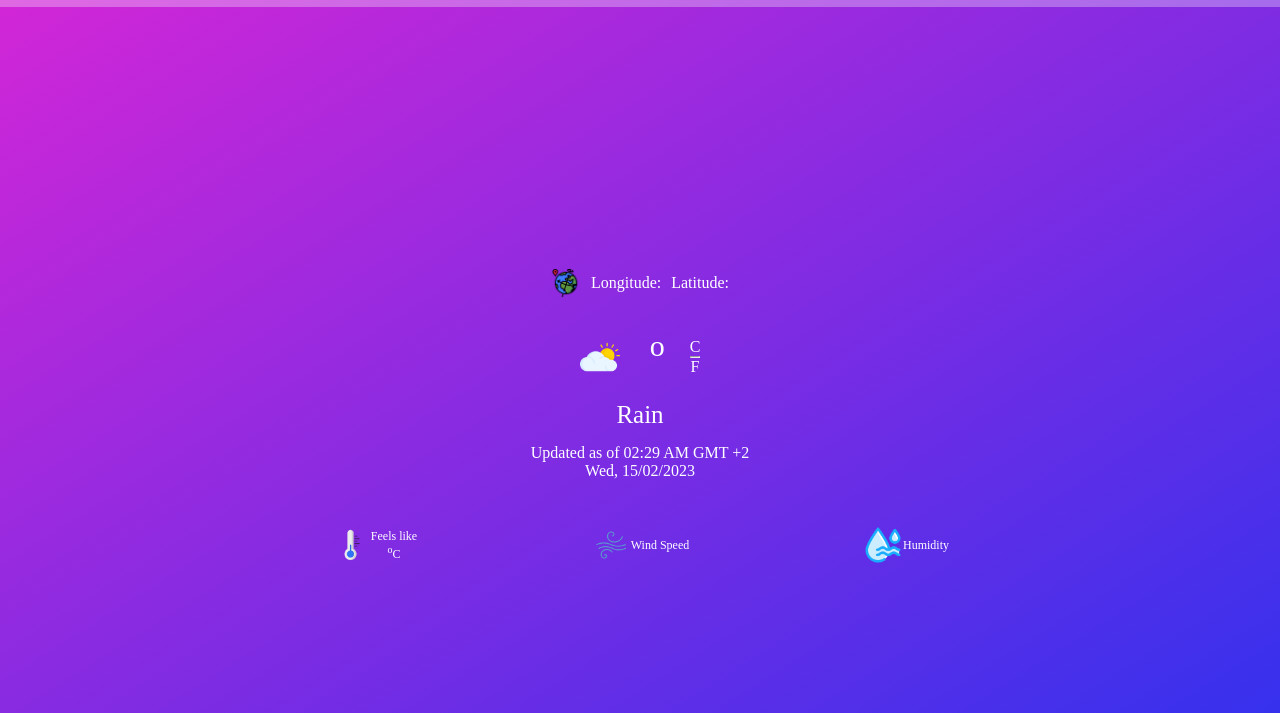
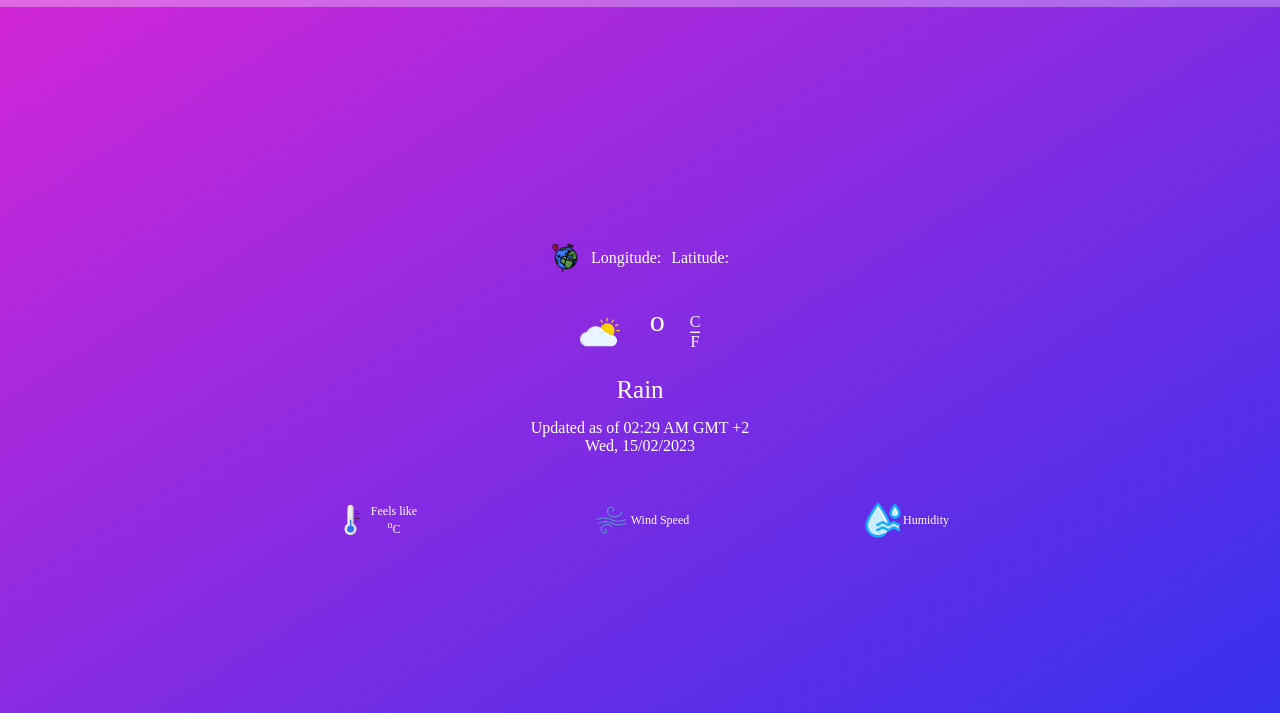
Before and after one commit to Bongani001/weather-app, a plain HTML site: page index.html in a window 1280 px wide. Shown: the part 40-753 px from the top of the page. Drawn offline with Linux system fonts and the light colour scheme; no server answers.

Commit message:
Progress

```diff
--- a/style.css
+++ b/style.css
@@ -4,13 +4,14 @@
 
 body {
     background-image: linear-gradient(to bottom right,rgb(214, 38, 214), rgb(49, 49, 238));
-    height: 100vh;
+    background-size: cover;
+    min-height: 100vh;
     width: 100vw;
     color: white;
     display: flex;
     flex-direction: column;
     justify-content: space-between;
-    overflow: hidden;
+    /* overflow: hidden; */
 }
 
 /**************************************
@@ -22,7 +23,6 @@ nav {
     align-items: center;
     background-color: rgb(255, 255, 255, .3);
     padding: 10px;
-    margin-bottom: 50px;
 }
 
 .search {
```
